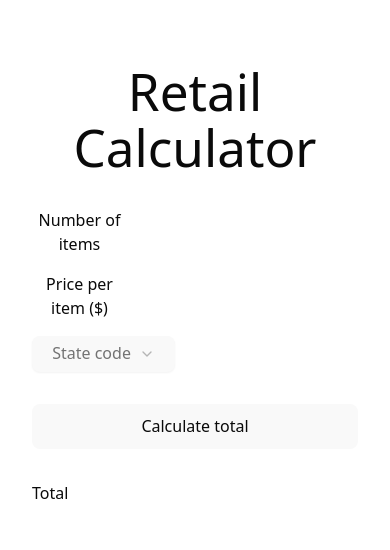
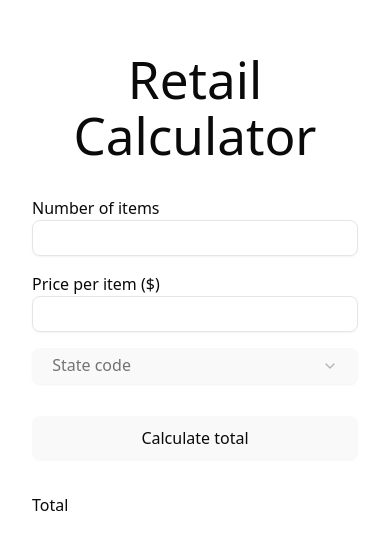
Before and after one commit to johnyherangi/foodstuffs-technical-exercise, a React (Vite) app: page / in a window 390 px wide. Shown: the part 138-688 px from the top of the page. Built offline with nearby package versions, Linux system fonts and the light colour scheme.

Commit message:
Create UI component - number input (#27)
* add number and input components

* use new component, update layout

* add getting started section to readme

* fix typo

```diff
--- a/src/App.tsx
+++ b/src/App.tsx
@@ -1,4 +1,5 @@
 import "./App.css"
+import { NumberInput } from "./components/NumberInput"
 import { SelectInput } from "./components/SelectInput"
 import { useCalculateTotal } from "./hooks/useCalculateTotal"
 import { stateCodes } from "./lib/state"
@@ -10,25 +11,22 @@ function App() {
     <>
       <h1>Retail Calculator</h1>
       <form action={calculateTotal} className="flex flex-col gap-4 mt-8">
-        <div className="flex justify-between">
+        <div className="flex flex-col items-start">
           <label htmlFor="items">Number of items</label>
-          <input type="number" id="items" name="items" min="0"></input>
+          <NumberInput id="items" name="items" min="0" />
         </div>
-        <div className="flex justify-between">
-          <label htmlFor="price">Price per item ($)</label>
-          <input
-            type="number"
-            id="price"
-            name="price"
-            min="0"
-            step="any"
-          ></input>
+        <div className="flex flex-col items-start">
+          <label htmlFor="price" className="text-nowrap">
+            Price per item ($)
+          </label>
+          <NumberInput id="price" name="price" min="0" step="any" />
         </div>
         <SelectInput
           id="state"
           name="state"
           options={stateCodes}
           placeholder="State code"
+          className="w-full"
         />
         <button className="mt-4">Calculate total</button>
       </form>
--- /dev/null
+++ b/src/components/NumberInput.tsx
@@ -0,0 +1,7 @@
+import { Input } from "./ui/input"
+
+export type NumberInputProps = Omit<React.ComponentProps<"input">, "type">
+
+export function NumberInput(props: NumberInputProps) {
+  return <Input {...props} type="number" />
+}
--- a/src/components/SelectInput.tsx
+++ b/src/components/SelectInput.tsx
@@ -11,6 +11,7 @@ export type SelectInputProps = {
   name: string
   placeholder?: string
   options: readonly string[]
+  className?: string
 }
 
 export function SelectInput({
@@ -18,10 +19,11 @@ export function SelectInput({
   name,
   placeholder,
   options,
+  className,
 }: SelectInputProps) {
   return (
     <Select name={name}>
-      <SelectTrigger id={id} aria-label={placeholder}>
+      <SelectTrigger id={id} aria-label={placeholder} className={className}>
         <SelectValue placeholder={placeholder} />
       </SelectTrigger>
       <SelectContent>
--- /dev/null
+++ b/src/components/ui/input.tsx
@@ -0,0 +1,21 @@
+import * as React from "react"
+
+import { cn } from "@/lib/utils"
+
+function Input({ className, type, ...props }: React.ComponentProps<"input">) {
+  return (
+    <input
+      type={type}
+      data-slot="input"
+      className={cn(
+        "file:text-foreground placeholder:text-muted-foreground selection:bg-primary selection:text-primary-foreground dark:bg-input/30 border-input h-9 w-full min-w-0 rounded-md border bg-transparent px-3 py-1 text-base shadow-xs transition-[color,box-shadow] outline-none file:inline-flex file:h-7 file:border-0 file:bg-transparent file:text-sm file:font-medium disabled:pointer-events-none disabled:cursor-not-allowed disabled:opacity-50 md:text-sm",
+        "focus-visible:border-ring focus-visible:ring-ring/50 focus-visible:ring-[3px]",
+        "aria-invalid:ring-destructive/20 dark:aria-invalid:ring-destructive/40 aria-invalid:border-destructive",
+        className
+      )}
+      {...props}
+    />
+  )
+}
+
+export { Input }
```
Also changed, not shown: 2 other files (tests, documents, lock files or other folders).
